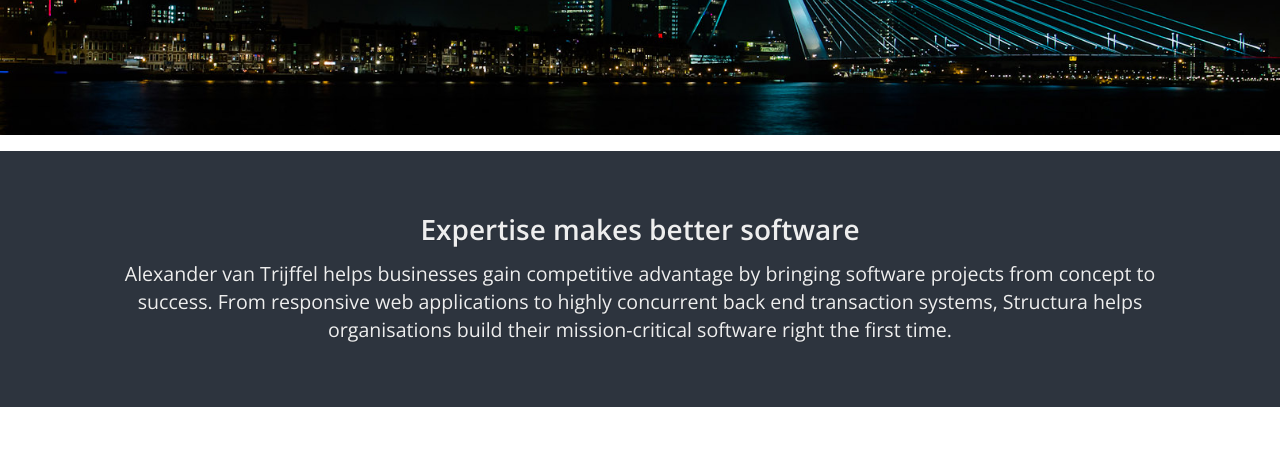
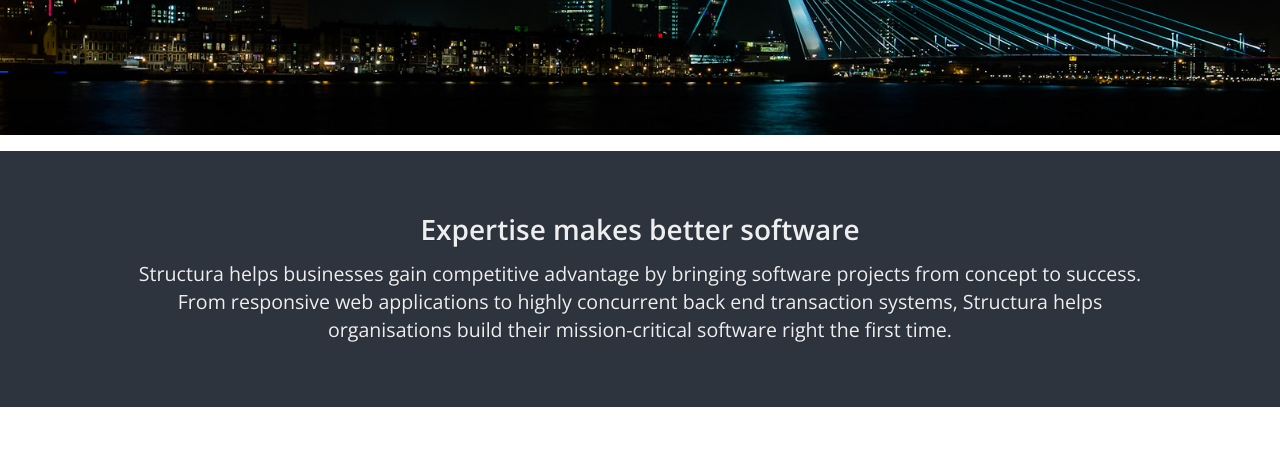
Before and after one commit to alexandervantrijffel/alexandervantrijffel.github.io, a website: page index.html in a window 1280 px wide. Shown: the part 289-757 px from the top of the page. Drawn offline with nearby package versions, Linux system fonts and the light colour scheme.

Commit message:
Update index.html

```diff
--- a/index.html
+++ b/index.html
@@ -3,7 +3,7 @@
 m=s.getElementsByTagName(o)[0];a.async=1;a.src=g;m.parentNode.insertBefore(a,m)
 })(window,document,'script','//www.google-analytics.com/analytics.js','ga');
 ga('create', 'UA-48978448-1', 'structura.ws');
-ga('send', 'pageview');</script></head><body><div id="pageheader"><ul><li><a title="Show phone number" class="showphone js-show-phone"><i class="fa fa-phone"> </i><span>Phone</span></a></li><li> <a title="Show email address" class="showemail js-show-email"><i class="fa fa-envelope-o"> </i><span>Email</span></a></li></ul></div><div id="pagecontent"><div id="jumbotron" class="pagecontainer"><div class="contentwrap"><div><span id="companytitle"> <h1>Structura</h1></span></div><div><span id="companyheader"> <h2>Software Development</h2></span><span id="companysubtitle"> <h2>Consultancy &amp Solutions </h2></span></div></div></div><div class="centralcontainer pagecontainerdark"><div class="contentwrap"><div><h2>Expertise makes better software</h2></div><div class="main">Alexander van Trijffel helps businesses gain competitive advantage by bringing software projects from concept to success.
+ga('send', 'pageview');</script></head><body><div id="pageheader"><ul><li><a title="Show phone number" class="showphone js-show-phone"><i class="fa fa-phone"> </i><span>Phone</span></a></li><li> <a title="Show email address" class="showemail js-show-email"><i class="fa fa-envelope-o"> </i><span>Email</span></a></li></ul></div><div id="pagecontent"><div id="jumbotron" class="pagecontainer"><div class="contentwrap"><div><span id="companytitle"> <h1>Structura</h1></span></div><div><span id="companyheader"> <h2>Software Development</h2></span><span id="companysubtitle"> <h2>Consultancy &amp Solutions </h2></span></div></div></div><div class="centralcontainer pagecontainerdark"><div class="contentwrap"><div><h2>Expertise makes better software</h2></div><div class="main">Structura helps businesses gain competitive advantage by bringing software projects from concept to success.
 From responsive web applications to highly concurrent back end transaction systems,
 Structura helps organisations build their mission-critical software right the first time.<!-- Realize elegant software solutions for your information needs. --><!-- div.withn  Structura was founded by Alexander van Trijffel.--></div></div></div><div id="headlines" class="pagecontainer"><div class="contentwrap clearfix"><div id="headerwrap"> <h3>What you can expect</h3></div><div id="servicewrap"><div class="service"><i class="fa fa-cogs fa-2x"></i><div> <span>Simplicity </span><div>Simplicity penetrates deeper than a UI and affects applications, architecture, and services.
 All must be working together to achieve simplicity. I believe in simplicity being the ultimate sophistication.</div></div></div><div class="service"><i class="fa fa-expand fa-2x"></i><div><span>Software Architecture</span><div>With 15 years of professional experience in software engineering under my belt, I help software development teams stand out from the average. <!--| I excel at designing right-fit architectures for systems of any size.--></div><!-- reliable systems that scale to millions of users while staying maintainable | and secure. This way, you can rely on your software to grow your business.
```
